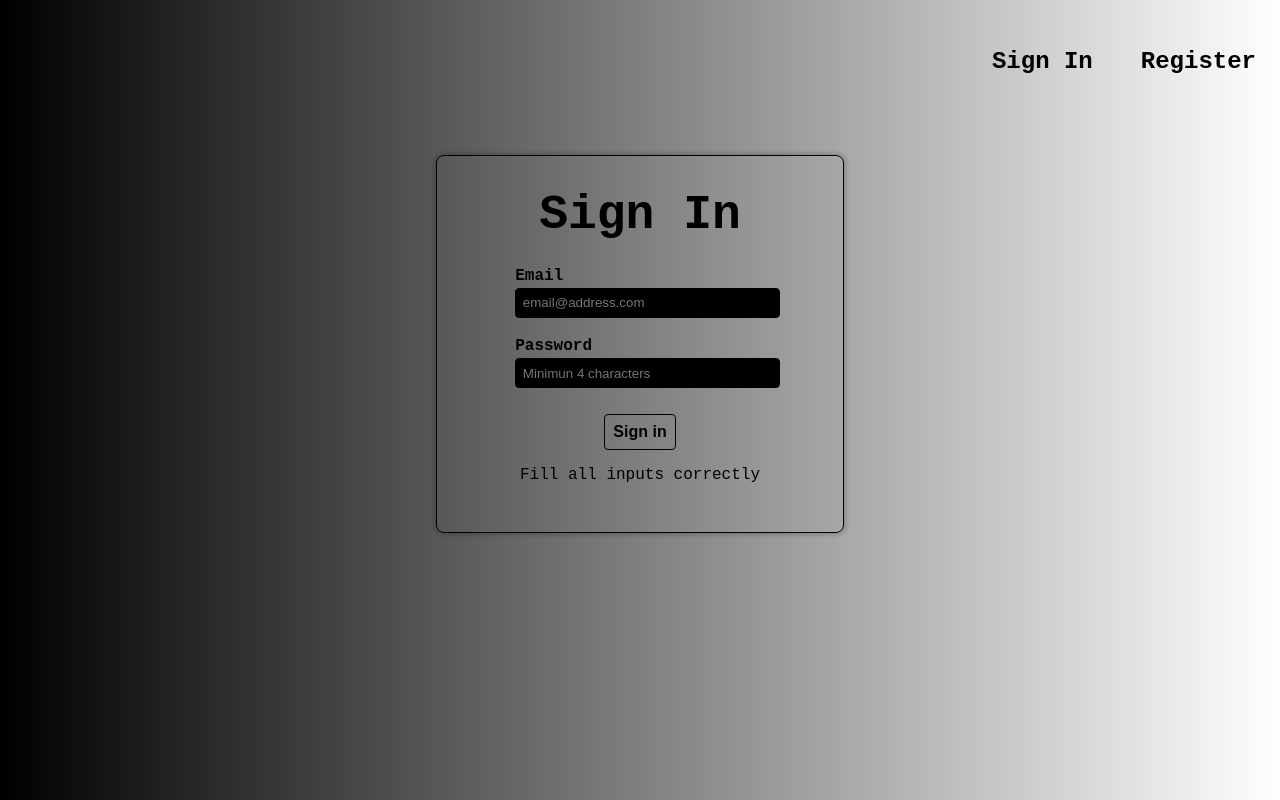
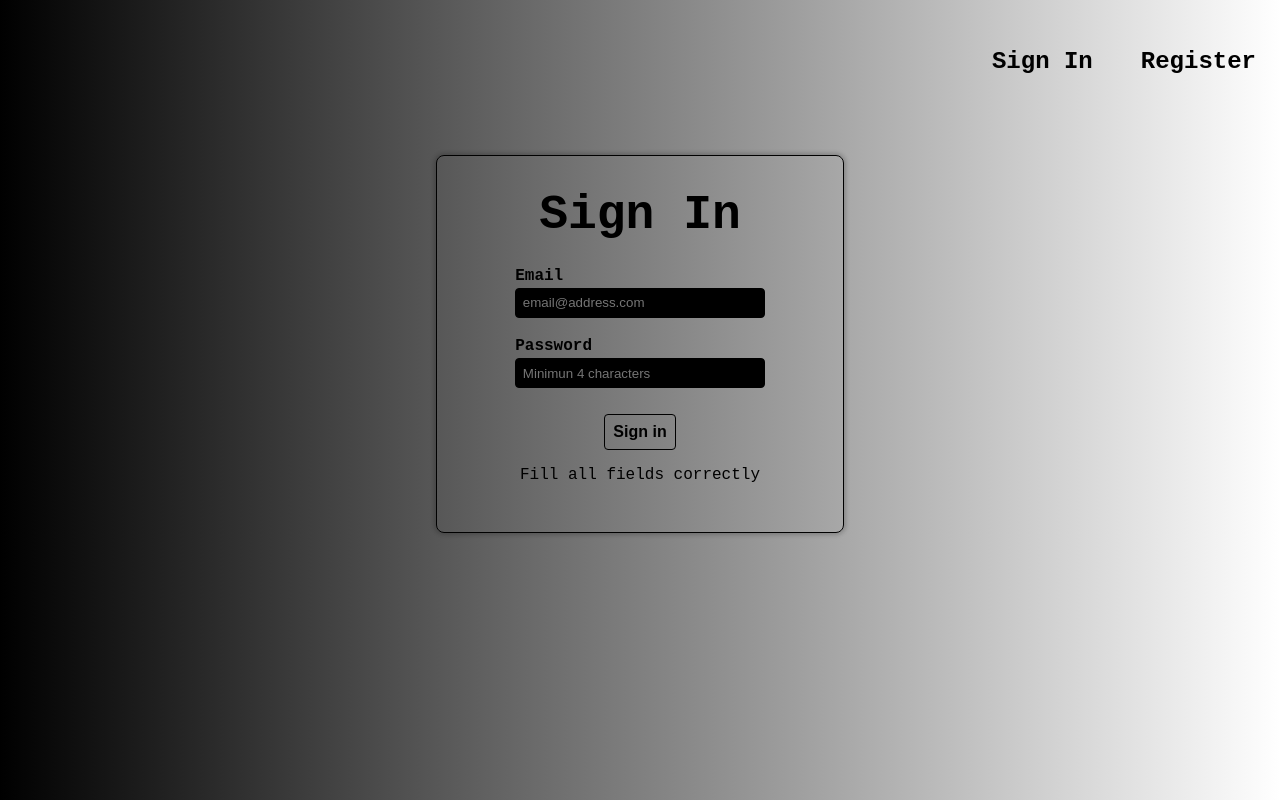
Before and after one commit to JulianLivrone/face-detection, a React (Create React App) app: page / in a window 1280 px wide. Both pictures are taken after a click on the input "Sign in". Built offline with nearby package versions, Linux system fonts and the light colour scheme; no server answers.

Commit message:
More CSS changes

```diff
--- a/src/App.css
+++ b/src/App.css
@@ -1,5 +1,9 @@
 .App {
   text-align: center;
+  display: flex;
+  flex-direction: column;
+  justify-content: center;
+  align-items: center;
 }
 
 .center {
--- a/src/App.jsx
+++ b/src/App.jsx
@@ -133,8 +133,14 @@ const App = () => {
     <div className='App'>
       <Navigation isSignedIn={isSignedIn} onRouteChange={onRouteChange} />
       {route === "home" ? (
-        <div>
-          {" "}
+        <div
+          style={{
+            display: "flex",
+            flexDirection: "column",
+            justifyContent: "center",
+            width: "50%",
+          }}
+        >
           <Rank
             userName={user.name}
             userEntries={user.entries}
--- a/src/components/ImageLinkForm/ImageLinkForm.css
+++ b/src/components/ImageLinkForm/ImageLinkForm.css
@@ -3,11 +3,6 @@
   flex-direction: column;
   justify-content: center;
   align-items: center;
-}
-
-.app-description {
-  font-size: 1.5em;
-  color: white;
 }
 
 .form {
@@ -39,7 +34,7 @@
   display: flex;
   flex-direction: column;
   justify-content: center;
-  width: 50%;
+  width: 100%;
 }
 
 .button {
--- a/src/components/ImageLinkForm/ImageLinkForm.jsx
+++ b/src/components/ImageLinkForm/ImageLinkForm.jsx
@@ -11,10 +11,6 @@ const ImageLinkForms = ({ onInputChange, onButtonSubmit }) => {
   return (
     <div className='container-image'>
       <div className='container-description-input'>
-        <p className='app-description'>
-          This app will detect faces in any image you submit, just paste the URL
-          of the image and click the "Detect" button
-        </p>
         <div className='form'>
           <input
             className='input-img'
--- a/src/components/Navigation/Navigation.css
+++ b/src/components/Navigation/Navigation.css
@@ -1,6 +1,7 @@
 .nav {
   display: flex;
   justify-content: flex-end;
+  align-self: flex-end;
 }
 
 .nav-text {
--- a/src/components/Navigation/Navigation.jsx
+++ b/src/components/Navigation/Navigation.jsx
@@ -12,8 +12,7 @@ const Navigation = ({ onRouteChange, isSignedIn }) => {
     );
   } else {
     return (
-      <div>
-        <nav style={{ display: "flex", justifyContent: "flex-end" }}>
+      <nav className='nav'>
         <p onClick={() => onRouteChange("signin")} className='nav-text'>
           Sign In
         </p>
@@ -21,7 +20,6 @@ const Navigation = ({ onRouteChange, isSignedIn }) => {
           Register
         </p>
       </nav>
-      </div>
     );
   }
 };
--- /dev/null
+++ b/src/components/Rank/Rank.css
@@ -0,0 +1,4 @@
+.app-description {
+  font-size: 1.5em;
+  color: white;
+}
--- a/src/components/Rank/Rank.jsx
+++ b/src/components/Rank/Rank.jsx
@@ -1,13 +1,18 @@
 import React from "react";
 import Loading from "../Loading/Loading";
+import "./Rank.css";
 
 const Rank = ({ userName, userEntries, isLoading }) => {
   return (
     <div>
+      <p className='app-description'>
+        This app will detect faces in any image you submit, just paste the URL
+        of the image and click the "Detect" button
+      </p>
       <div
-        style={{ color: "white", fontSize: "1.75em" }}
+        style={{ color: "white", fontSize: "1.75em", paddingTop: "1em" }}
       >{`${userName}, your current entry count is...`}</div>
-      <div style={{ color: "white", fontSize: "3em" }}>
+      <div style={{ color: "white", fontSize: "3em", paddingBottom: ".25em" }}>
         {isLoading ? <Loading /> : userEntries}
       </div>
     </div>
--- a/src/components/Register/Register.css
+++ b/src/components/Register/Register.css
@@ -39,7 +39,6 @@
 }
 
 .input-text {
-  width: 100%;
   border: 1px solid black;
   background-color: black;
   color: white;
--- a/src/components/Register/Register.jsx
+++ b/src/components/Register/Register.jsx
@@ -132,7 +132,7 @@ const Register = ({ onRouteChange, loadUser }) => {
 
         {isLoading ? <Loading /> : null}
         {emailAlreadyInUse ? <p>Email already in use</p> : null}
-        {allInputsAreValid ? null : <p>Fill all inputs correctly</p>}
+        {allInputsAreValid ? null : <p>Fill all fields correctly</p>}
       </main>
     </article>
   );
--- a/src/components/Signin/Signin.css
+++ b/src/components/Signin/Signin.css
@@ -39,7 +39,6 @@
 }
 
 .input-text {
-  width: 100%;
   border: 1px solid black;
   background-color: black;
   color: white;
--- a/src/components/Signin/Signin.jsx
+++ b/src/components/Signin/Signin.jsx
@@ -110,7 +110,7 @@ const Signin = ({ onRouteChange, loadUser }) => {
 
         {isLoading ? <Loading /> : null}
         {wrongCredentials ? <p>Wrong email and/or password</p> : null}
-        {allInputsAreValid ? null : <p>Fill all inputs correctly</p>}
+        {allInputsAreValid ? null : <p>Fill all fields correctly</p>}
       </main>
     </article>
   );
```
Lines whose indentation alone changed are shown as unchanged.
